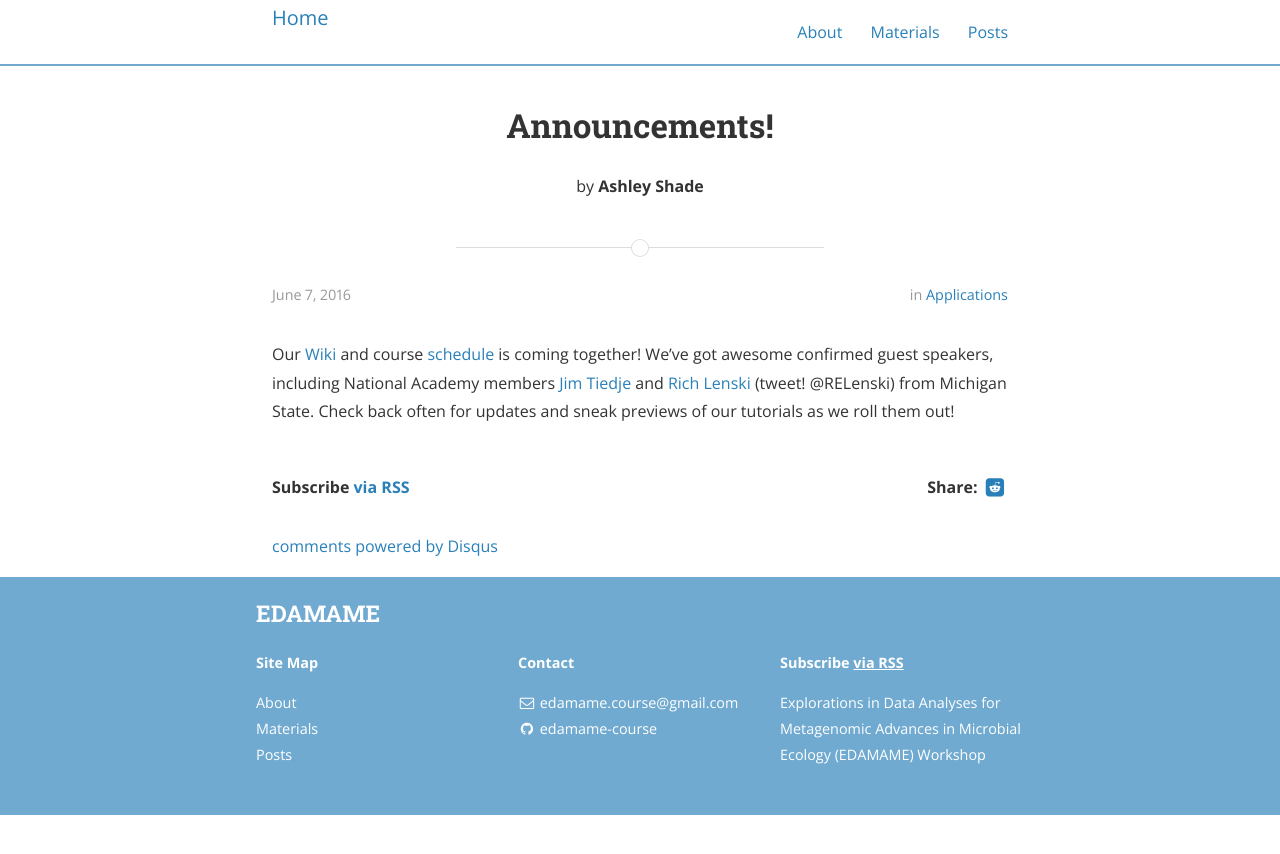
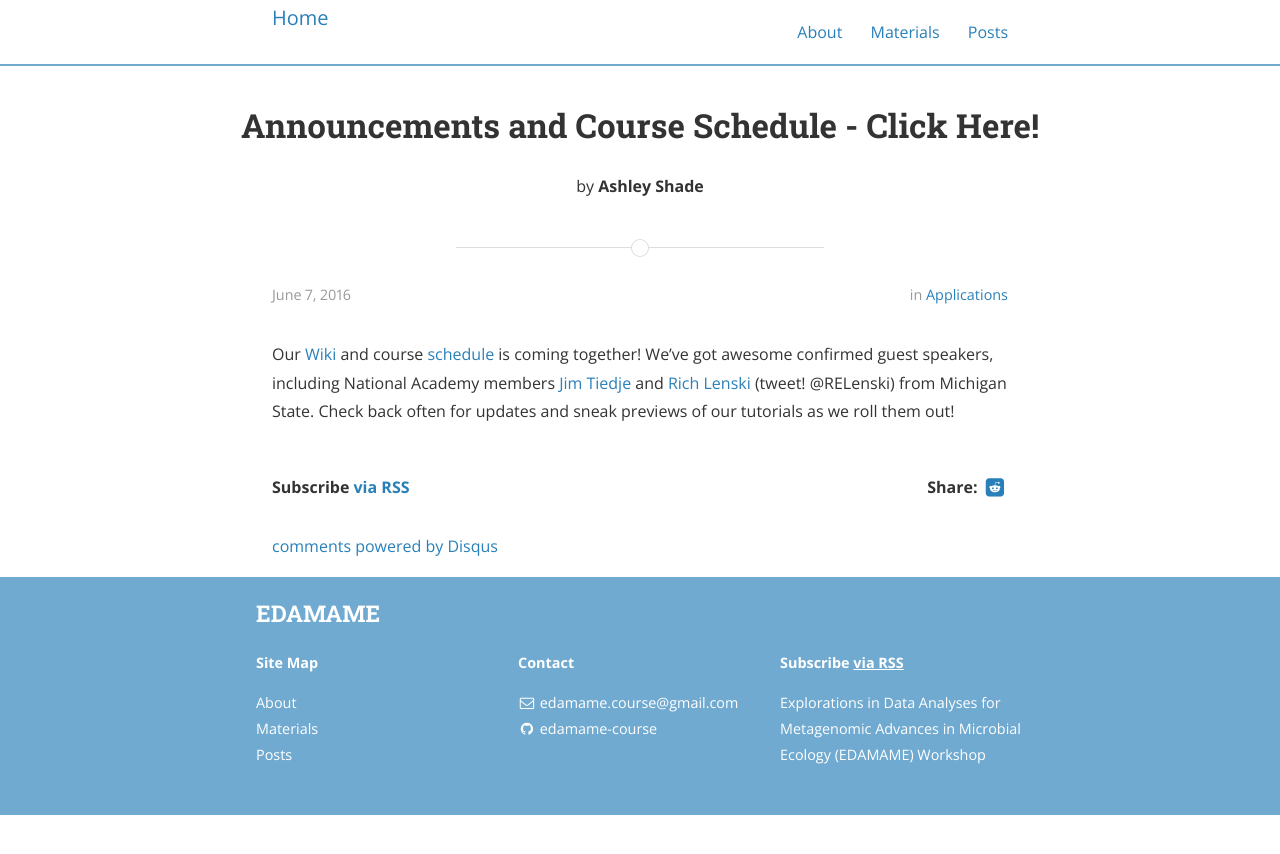
Before and after one commit to edamame-course/edamame-course.github.io, a Jekyll site: the page built from _posts/2016-06-07-ScheduleWIP.markdown, in a window 1280 px wide. Shown: the top 854 px of the page. Built offline with Jekyll 4.4.1, drawn with Linux system fonts in a browser that asks for light colours; nearby versions of some CDN libraries; comment, search, counter and statistics services are not loaded; a style sheet for code colours, icons or effects is not loaded.

Commit message:
Update 2016-06-07-ScheduleWIP.markdown

```diff
--- a/_posts/2016-06-07-ScheduleWIP.markdown
+++ b/_posts/2016-06-07-ScheduleWIP.markdown
@@ -1,6 +1,6 @@
 ---
 layout: post
-title:  "Announcements!"
+title:  "Announcements and Course Schedule - Click Here!"
 date:   2016-06-07 15:30:00
 author: Ashley Shade
 categories: applications
```
